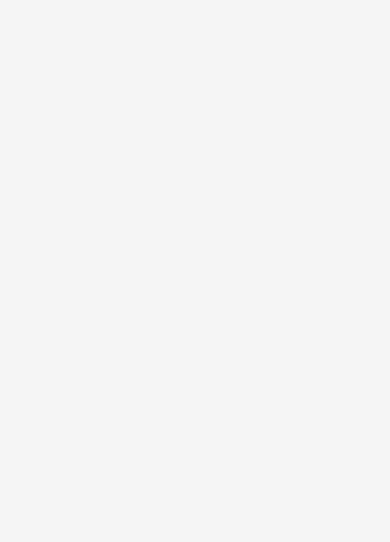
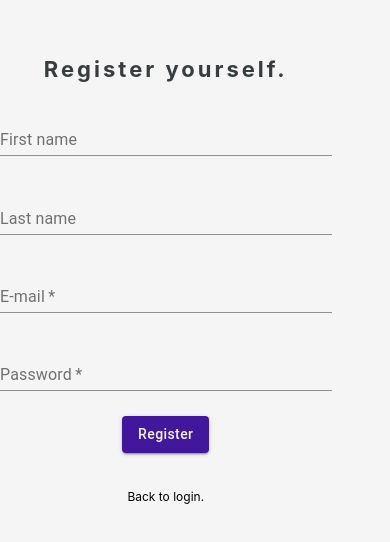
Before and after one commit to LuizzBanndera/study-materialui-front, a React (Create React App) app: page /register in a window 390 px wide. Shown: the part 142-684 px from the top of the page. Built offline with nearby package versions, Linux system fonts and the light colour scheme.

Commit message:
updated: mobile media adaptation

```diff
--- a/src/routes/index.tsx
+++ b/src/routes/index.tsx
@@ -7,15 +7,23 @@ import {
 } from 'react-router-dom'
 
 import Login from '../views/wellcome'
+import Register from '../views/register'
 
 export default function Routes() {
   return (
     <Router>
       <Switch>
         <Redirect exact path="/" to="/login" />
-        <Route path="/login">
-          <Login />
-        </Route>
+
+        <Route
+          path="/login"
+          component={Login}
+        />
+        <Route
+          path="/register"
+          component={Register}
+        />
+
       </Switch>
     </Router>
   )
--- a/src/views/login.tsx
+++ b/src/views/login.tsx
@@ -14,23 +14,32 @@ const flex = css`
 const ContainerStyled = styled.div`
   ${flex};
   height: 100vh;
-  width: 30%;
+  width: 85%;
 `
 const FormStyled = styled.form`
   ${flex};
   height: 22rem;
   flex-direction: column;
+  background-color: whitesmoke;
+  border-radius: 12px;
   justify-content: space-between;
   min-width: 268px;
+  padding: 10px;
+  @media (max-width: 900px) {
+    width: 100%;
+  }
 `
 const TitleStyled = styled.h3`
   text-align: center;
+  user-select: none;
   letter-spacing: 5px;
   color: #373D3f;
   font-size: 22px;
   margin-top: 0;
 `
-const SingUpStyled = styled.a`
+const SpanStyled = styled.span`
+  cursor: pointer;
+  user-select: none;
   text-decoration: none;
   font-size: 12px;
 `
@@ -49,6 +58,7 @@ export default function Component({ register, setRegister }: iProps) {
         <TitleStyled>D-A-S-H</TitleStyled>
 
         <TextField
+          required
           fullWidth
           type="email"
           label="E-mail"
@@ -62,6 +72,7 @@ export default function Component({ register, setRegister }: iProps) {
           }}
         />
         <TextField
+          required
           fullWidth
           type="password"
           label="Password"
@@ -77,9 +88,9 @@ export default function Component({ register, setRegister }: iProps) {
 
         <Button label="Login" />
 
-        <SingUpStyled href="#" onClick={() => setRegister(!register)}>
-          <span>Don`t have an account? Sing up!</span>
-        </SingUpStyled>
+        <SpanStyled onClick={() => setRegister(true)} >
+          Don`t have an account? Sing up!
+        </SpanStyled>
 
       </FormStyled>
     </ContainerStyled>
--- a/src/views/register.tsx
+++ b/src/views/register.tsx
@@ -13,16 +13,19 @@ const flex = css`
 const ContainerStyled = styled.div`
   ${flex};
   height: 100vh;
-  width: 100%;
+  width: 85%;
 `
 const FormStyled = styled.form`
   ${flex};
-  height: 22rem;
+  height: 28rem;
   justify-content: space-between;
   min-width: 268px;
   background-color: whitesmoke;
   border-radius: 12px;
   padding: 10px;
+  @media (max-width: 900px) {
+    width: 100%;
+  }
 `
 const TitleStyled = styled.h3`
 ${flex}
@@ -32,10 +35,12 @@ font-size: 22px;
 margin-top: 0;
 margin-bottom: 0;
 `
-const SingUpStyled = styled.a`
-  margin-top: 21px;
+const SpanStyled = styled.span`
+  cursor: pointer;
+  user-select: none;
   text-decoration: none;
   font-size: 12px;
+  margin-top: 15px;
 `
 
 interface iProps {
@@ -80,9 +85,11 @@ export default function Component({ register, setRegister }: iProps) {
         />
 
         <Button label="Register" />
-        <SingUpStyled href="#" onClick={() => setRegister(!register)}>
-          <span>Back to login.</span>
-        </SingUpStyled>
+
+        <SpanStyled onClick={() => setRegister(false)} >
+          Back to login.
+        </SpanStyled>
+
       </FormStyled>
     </ContainerStyled>
   )
--- a/src/views/wellcome.tsx
+++ b/src/views/wellcome.tsx
@@ -60,7 +60,9 @@ export default function Component() {
           ({ register, setRegister }) => (
 
             < ContainerStyled >
-              <BannerStyled>Banner</BannerStyled>
+              <BannerStyled>
+                Your banner here.
+              </BannerStyled>
               <FormStyled>
                 {
                   register
```
